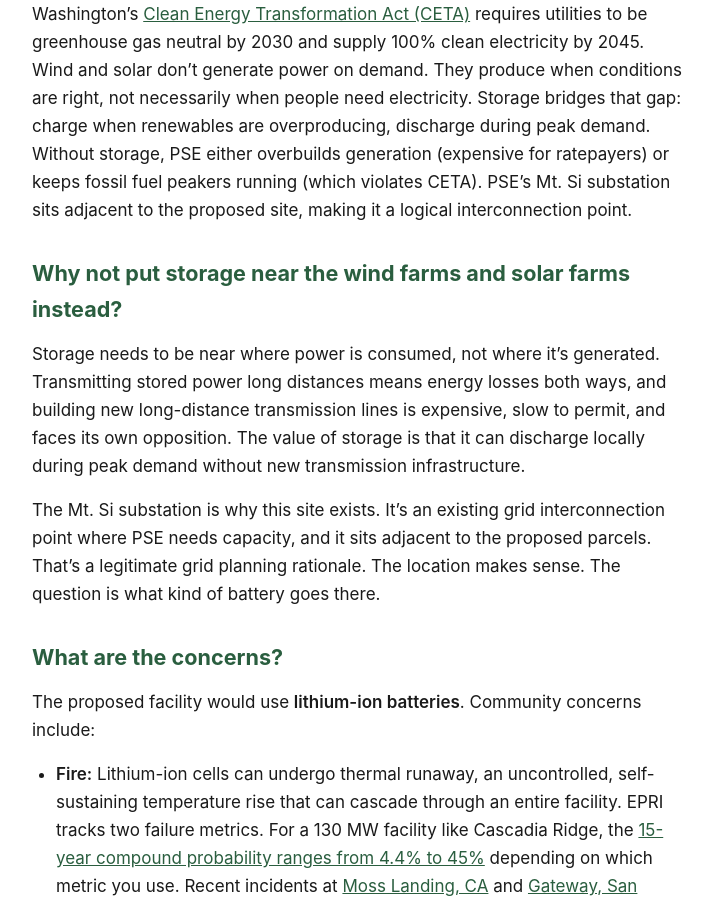
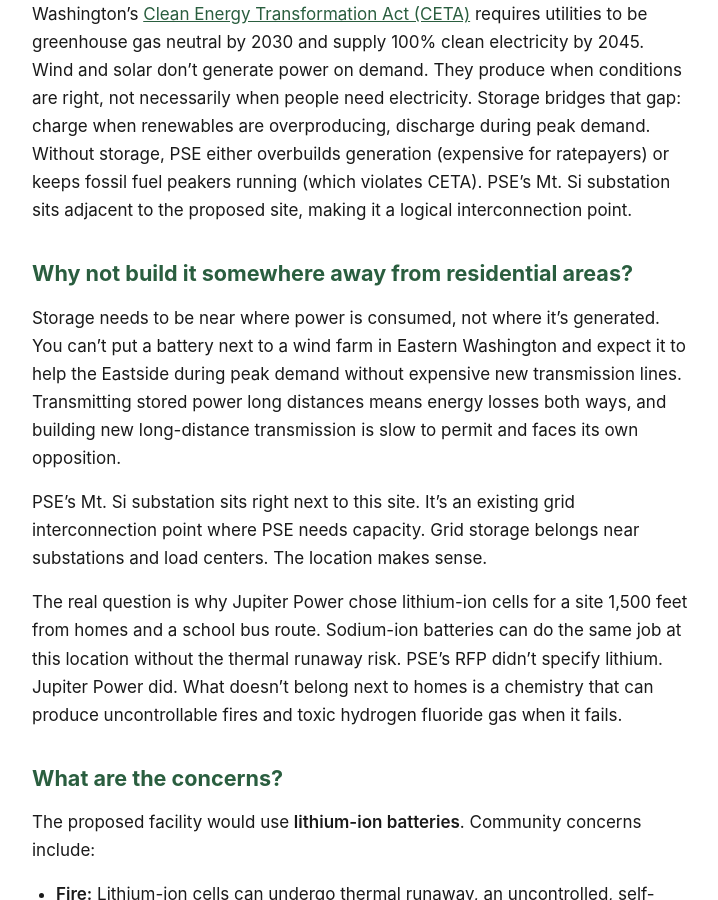
Before and after one commit to calef/cascadia-ridge-bess, a Jekyll site: the page built from _pages/faq.md, in a window 1280 px wide and 900 px high, scrolled down 566 px. Shown: the whole window, without its empty margins (280-998 px from the left). Built offline with Jekyll 4.4.1, drawn with Linux system fonts in a browser that asks for light colours.

Commit message:
Deploy site 2026-03-18-182152

```diff
--- a/_pages/faq.md
+++ b/_pages/faq.md
@@ -10,11 +10,13 @@ A Battery Energy Storage System (BESS) is a facility that stores electricity in
 
 Washington's [Clean Energy Transformation Act (CETA)](/ceta) requires utilities to be greenhouse gas neutral by 2030 and supply 100% clean electricity by 2045. Wind and solar don't generate power on demand. They produce when conditions are right, not necessarily when people need electricity. Storage bridges that gap: charge when renewables are overproducing, discharge during peak demand. Without storage, PSE either overbuilds generation (expensive for ratepayers) or keeps fossil fuel peakers running (which violates CETA). PSE's Mt. Si substation sits adjacent to the proposed site, making it a logical interconnection point.
 
-## Why not put storage near the wind farms and solar farms instead? {#why-here}
+## Why not build it somewhere away from residential areas? {#why-here}
 
-Storage needs to be near where power is consumed, not where it's generated. Transmitting stored power long distances means energy losses both ways, and building new long-distance transmission lines is expensive, slow to permit, and faces its own opposition. The value of storage is that it can discharge locally during peak demand without new transmission infrastructure.
+Storage needs to be near where power is consumed, not where it's generated. You can't put a battery next to a wind farm in Eastern Washington and expect it to help the Eastside during peak demand without expensive new transmission lines. Transmitting stored power long distances means energy losses both ways, and building new long-distance transmission is slow to permit and faces its own opposition.
 
-The Mt. Si substation is why this site exists. It's an existing grid interconnection point where PSE needs capacity, and it sits adjacent to the proposed parcels. That's a legitimate grid planning rationale. The location makes sense. The question is what kind of battery goes there.
+PSE's Mt. Si substation sits right next to this site. It's an existing grid interconnection point where PSE needs capacity. Grid storage belongs near substations and load centers. The location makes sense.
+
+The real question is why Jupiter Power chose lithium-ion cells for a site 1,500 feet from homes and a school bus route. Sodium-ion batteries can do the same job at this location without the thermal runaway risk. PSE's RFP didn't specify lithium. Jupiter Power did. What doesn't belong next to homes is a chemistry that can produce uncontrollable fires and toxic hydrogen fluoride gas when it fails.
 
 ## What are the concerns? {#concerns}
 
```
